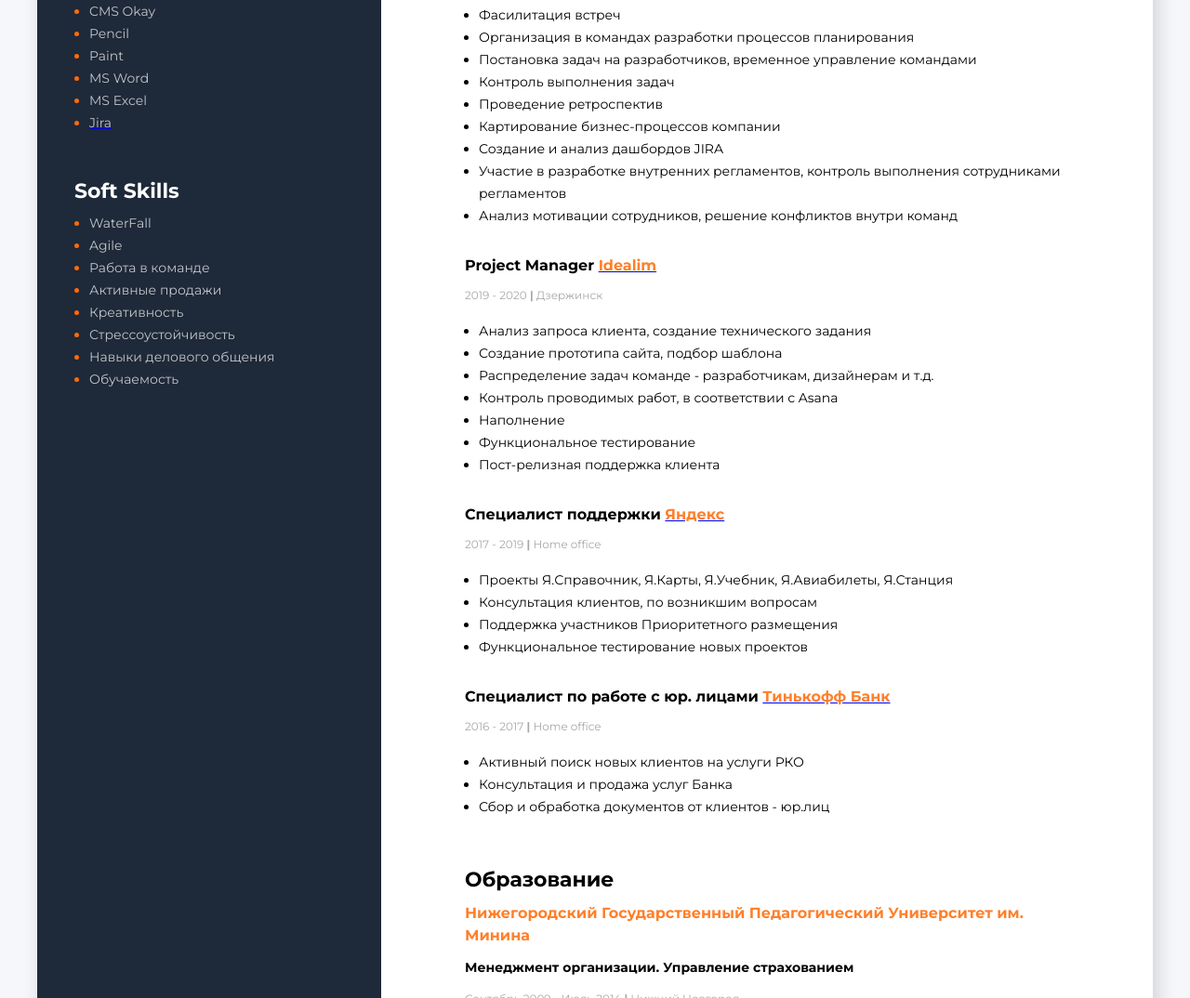
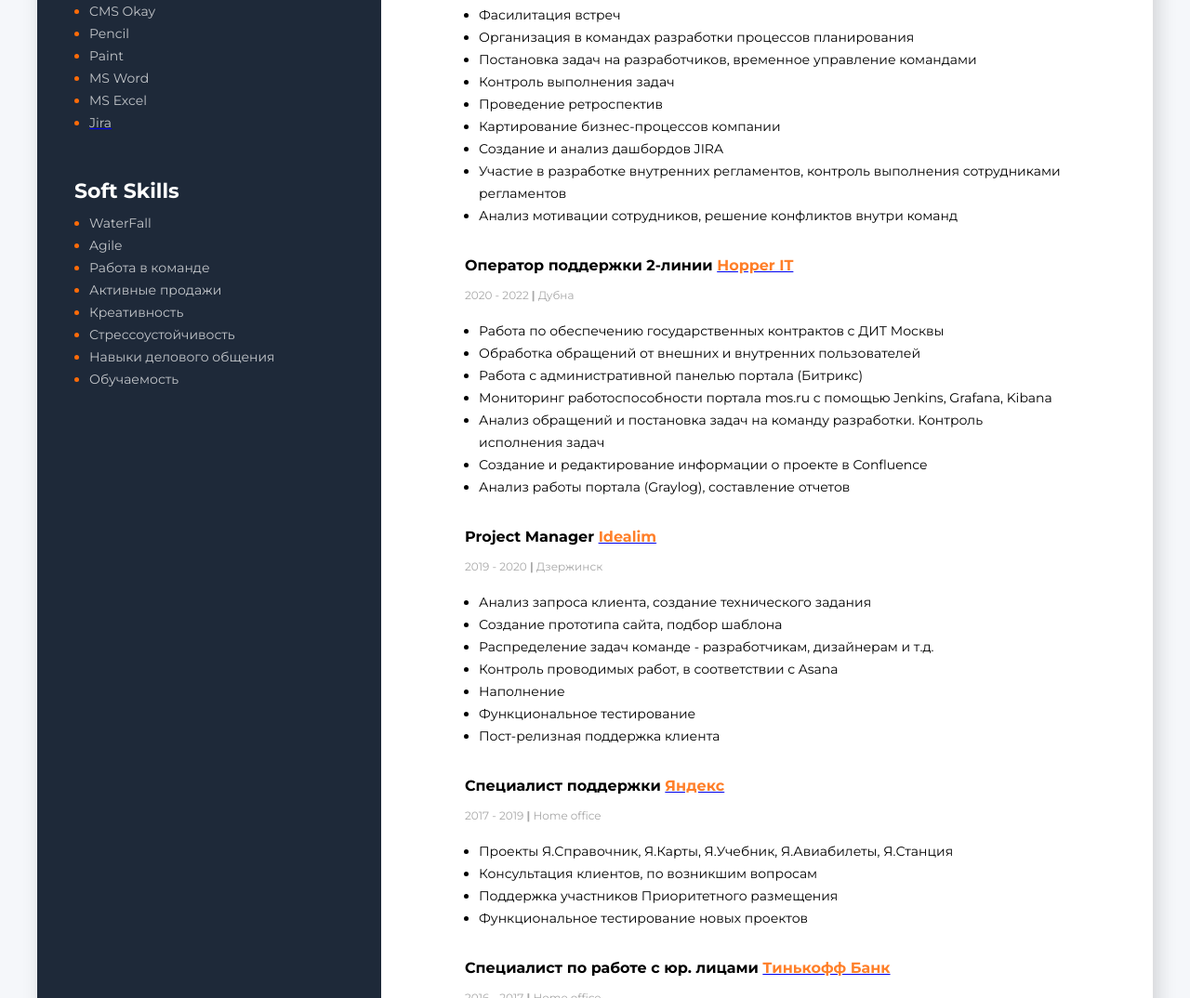
Before and after one commit to Kaban4ikoff/Kaban4ikoff.github.io, a plain HTML site: page index.html in a window 1280 px wide. Shown: the part 848-1922 px from the top of the page at 93% size. Drawn offline with Linux system fonts and the light colour scheme.

Commit message:
обновление по оператору

```diff
--- a/index.html
+++ b/index.html
@@ -188,8 +188,36 @@
                         Анализ мотивации сотрудников, решение конфликтов внутри команд
                         </li>
                     </ul>
-                  </div>
-                <!--company 2-->
+              </div>
+                  <!--company 2-->
+                  <div>
+                    <h4 class="profession-title">Оператор поддержки 2-линии <a href="https://hopper-it.ru/"><span class="company-name">Hopper IT</span></a> </h4>
+                    <span class="profession-date"> 2020 - 2022 <b>|</b> Дубна</span>
+                    <ul class="profession-duties">
+                        <li class="profession-duties-item">
+                        Работа по обеспечению государственных контрактов с ДИТ Москвы
+                        </li>
+                        <li class="profession-duties-item">
+                        Обработка обращений от внешних и внутренних пользователей
+                        </li>
+                        <li class="profession-duties-item">
+                        Работа с административной панелью портала (Битрикс)
+                        </li>
+                        <li class="profession-duties-item">
+                        Мониторинг работоспособности портала mos.ru с помощью Jenkins, Grafana, Kibana
+                        </li>
+                        <li class="profession-duties-item">
+                        Анализ обращений и постановка задач на команду разработки. Контроль исполнения задач
+                        </li>
+                        <li class="profession-duties-item">
+                        Создание и редактирование информации о проекте в Confluence
+                        </li>
+                        <li class="profession-duties-item">
+                        Анализ работы портала (Graylog), составление отчетов
+                        </li>
+                    </ul>
+                   </div>
+                <!--company 3-->
                 <div>
                     <h4 class="profession-title">Project Manager <a href="https://idealim.ru"><span class="company-name">Idealim</span></a> </h4>
                     <span class="profession-date"> 2019 - 2020 <b>|</b> Дзержинск</span>
```
